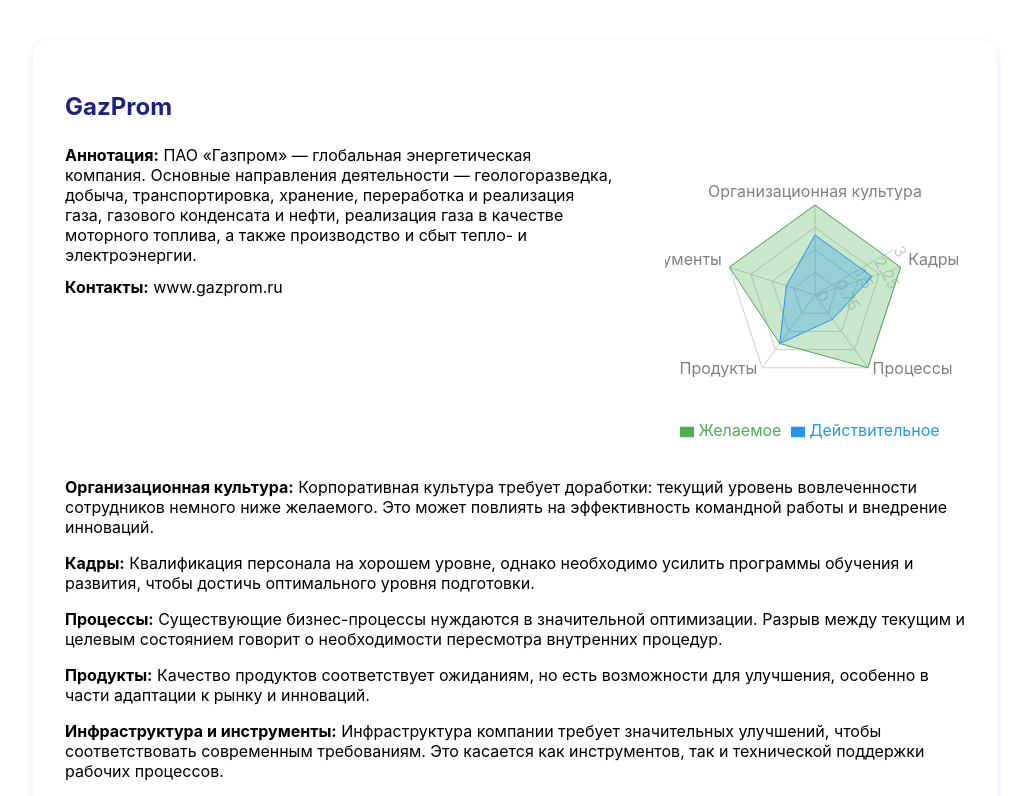
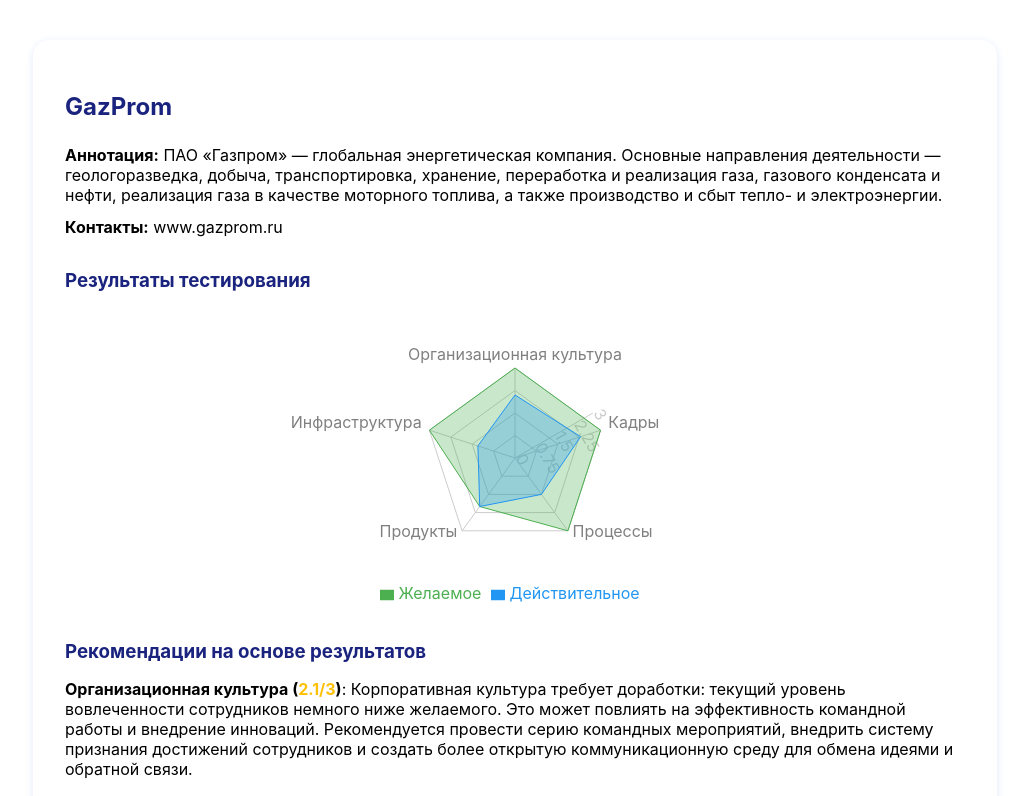
Before and after one commit to Ivan-Abr/DM-frontend, a React (Create React App) app: page /organization/1 in a window 1280 px wide. Shown: the top 796 px of the page, without its empty margins (125-1154 px from the left). Built offline with nearby package versions, Linux system fonts and the light colour scheme; no server answers.

Commit message:
DM - Причесал карточки организаций

```diff
--- a/public/index.html
+++ b/public/index.html
@@ -2,12 +2,12 @@
 <html lang="en">
   <head>
     <meta charset="utf-8" />
-    <link rel="icon" href="%PUBLIC_URL%/favicon.ico" />
+    <link rel="icon" href="%PUBLIC_URL%/images/logo.ico" />
     <meta name="viewport" content="width=device-width, initial-scale=1" />
     <meta name="theme-color" content="#000000" />
     <meta
       name="description"
-      content="Web site created using create-react-app"
+      content="DM-dev - Digital Maturity Assessment"
     />
     <link rel="apple-touch-icon" href="%PUBLIC_URL%/logo192.png" />
     <!--
@@ -24,7 +24,7 @@
       work correctly both with client-side routing and a non-root public URL.
       Learn how to configure a non-root public URL by running `npm run build`.
     -->
-    <title>React App</title>
+    <title>DM-dev</title>
   </head>
   <body>
     <noscript>You need to enable JavaScript to run this app.</noscript>
--- a/src/components/ExpertPanel.tsx
+++ b/src/components/ExpertPanel.tsx
@@ -5,15 +5,6 @@
 import { jwtDecode}  from 'jwt-decode';
 import { EditOutlined, DeleteOutlined, UserOutlined } from '@ant-design/icons';
 import { useNavigate } from 'react-router-dom';
-import {
-  ResponsiveContainer,
-  RadarChart,
-  PolarGrid,
-  PolarAngleAxis,
-  PolarRadiusAxis,
-  Radar,
-  Legend,
-} from 'recharts';
 
 const ExpertPanel: React.FC = () => {
   const [organizations, setOrganizations] = useState<ViewOrganizationDTO[]>([]);
@@ -97,32 +88,6 @@
     }
   };
 
-  const generateRadarData = () => {
-    return layers.map(layer => ({
-      subject: layer.name,
-      desired: Math.floor(Math.random() * 2) + 2, // 2-3
-      actual: Math.floor(Math.random() * 3) + 1, // 0-2
-    }));
-  };
-
-  const RadarChartComponent = () => {
-    const data = generateRadarData();
-    return (
-        <div style={{ width: 600, height: 240 }}>
-          <ResponsiveContainer width="100%" height="100%">
-            <RadarChart cx="50%" cy="50%" outerRadius={90} data={data}>
-              <PolarGrid />
-              <PolarAngleAxis dataKey="subject" />
-              <PolarRadiusAxis angle={30} domain={[0, 3]} />
-              <Radar name="Желаемое" dataKey="desired" stroke="#4caf50" fill="#4caf50" fillOpacity={0.3} />
-              <Radar name="Действительное" dataKey="actual" stroke="#2196f3" fill="#2196f3" fillOpacity={0.3} />
-              <Legend />
-            </RadarChart>
-          </ResponsiveContainer>
-        </div>
-    );
-  };
-
   return (
       <div style={{ maxWidth: 1200, margin: '40px auto', padding: 24, background: '#f5f7fa', borderRadius: 16 }}>
         <div style={{ display: 'flex', justifyContent: 'space-between', alignItems: 'center', marginBottom: 24 }}>
@@ -170,21 +135,16 @@
                     </Space>
                   }
               >
-                <div style={{ display: 'flex', justifyContent: 'space-between', alignItems: 'stretch' }}>
-                  <div style={{ flex: '0 1 50%' }}>
-                    <div><b>Аннотация:</b> {org.annotation}</div>
-                    <div><b>Контакты:</b> {org.contacts}</div>
+                <div>
+                  <div style={{ marginBottom: 8 }}><b>Аннотация:</b> {org.annotation}</div>
+                  <div style={{ marginBottom: 8 }}><b>Контакты:</b> {org.contacts}</div>
                   <Button
                     type="link"
-                      style={{ padding: 0, marginTop: 8 }}
+                    style={{ padding: 0 }}
                     onClick={() => navigate(`/organization/${org.id}`)}
                   >
                     Подробнее
                   </Button>
-                  </div>
-                  <div style={{ flex: '0 1 50%', display: 'flex', justifyContent: 'center', alignItems: 'center' }}>
-                    <RadarChartComponent />
-                  </div>
                 </div>
               </Card>
           ))}
--- a/src/components/OrganizationPanel.tsx
+++ b/src/components/OrganizationPanel.tsx
@@ -22,19 +22,19 @@
   { name: 'Кадры' },
   { name: 'Процессы' },
   { name: 'Продукты' },
-  { name: 'Инфраструктура\nи инструменты' },
+  { name: 'Инфраструктура'},
 ];
 
 const layerTexts = [
-  'Корпоративная культура требует доработки: текущий уровень вовлеченности сотрудников немного ниже желаемого. Это может повлиять на эффективность командной работы и внедрение инноваций.',
-  'Квалификация персонала на хорошем уровне, однако необходимо усилить программы обучения и развития, чтобы достичь оптимального уровня подготовки.',
-  'Существующие бизнес-процессы нуждаются в значительной оптимизации. Разрыв между текущим и целевым состоянием говорит о необходимости пересмотра внутренних процедур.',
-  'Качество продуктов соответствует ожиданиям, но есть возможности для улучшения, особенно в части адаптации к рынку и инноваций.',
-  'Инфраструктура компании требует значительных улучшений, чтобы соответствовать современным требованиям. Это касается как инструментов, так и технической поддержки рабочих процессов.',
+  'Корпоративная культура требует доработки: текущий уровень вовлеченности сотрудников немного ниже желаемого. Это может повлиять на эффективность командной работы и внедрение инноваций. Рекомендуется провести серию командных мероприятий, внедрить систему признания достижений сотрудников и создать более открытую коммуникационную среду для обмена идеями и обратной связи.',
+  'Квалификация персонала на хорошем уровне, однако необходимо усилить программы обучения и развития, чтобы достичь оптимального уровня подготовки. Следует разработать индивидуальные планы развития для ключевых сотрудников, внедрить систему менторства и регулярно проводить оценку профессиональных компетенций. Также рекомендуется создать внутреннюю базу знаний и организовать регулярные обучающие сессии.',
+  'Существующие бизнес-процессы нуждаются в значительной оптимизации. Разрыв между текущим и целевым состоянием говорит о необходимости пересмотра внутренних процедур. Необходимо провести аудит текущих процессов, выявить узкие места и внедрить автоматизацию рутинных операций. Рекомендуется также внедрить систему управления проектами и регулярно проводить ретроспективы для постоянного улучшения процессов.',
+  'Качество продуктов соответствует ожиданиям, но есть возможности для улучшения, особенно в части адаптации к рынку и инноваций. Следует усилить фокус на исследованиях рынка и потребностей клиентов, внедрить регулярный сбор обратной связи от пользователей и создать процесс быстрого прототипирования новых идей. Рекомендуется также наладить более тесное взаимодействие между отделами разработки и маркетинга.',
+  'Инфраструктура компании требует значительных улучшений, чтобы соответствовать современным требованиям. Необходимо обновить техническое оснащение, внедрить современные инструменты разработки и автоматизации, а также улучшить систему информационной безопасности. Рекомендуется также создать резервные системы и разработать план аварийного восстановления.',
 ];
 
 const desired = [3, 3, 3, 2, 3];
-const actual = [2, 2, 1, 2, 1];
+const actual = [2.1, 2.3, 1.5, 2.0, 1.3];
 
 const chartData = layers.map((layer, i) => ({
   subject: layer.name,
@@ -57,8 +57,7 @@
           }}
       >
         <h2 style={{ color: '#1a237e', marginBottom: 24 }}>{org.name}</h2>
-        <div style={{ display: 'flex', alignItems: 'flex-start', marginBottom: 32 }}>
-          <div style={{ flex: '0 1 70%', maxWidth: '70%', paddingRight: 32 }}>
+        <div style={{ marginBottom: 32 }}>
           <div style={{ marginBottom: 12 }}>
             <b>Аннотация:</b> {org.annotation}
           </div>
@@ -66,16 +65,10 @@
             <b>Контакты:</b> {org.contacts}
           </div>
         </div>
-          <div
-              style={{
-                flex: '0 1 30%',
-                minWidth: 320,
-                maxWidth: 350,
-                display: 'flex',
-                justifyContent: 'flex-end',
-              }}
-          >
-            <RadarChart outerRadius={90} width={300} height={300} data={chartData}>
+        <div style={{ marginBottom: 32 }}>
+          <h3 style={{ color: '#1a237e', marginBottom: 16 }}>Результаты тестирования</h3>
+          <div style={{ display: 'flex', justifyContent: 'center' }}>
+            <RadarChart outerRadius={90} width={600} height={300} data={chartData}>
               <PolarGrid />
               <PolarAngleAxis dataKey="subject" />
               <PolarRadiusAxis angle={30} domain={[0, 3]} />
@@ -98,11 +91,26 @@
           </div>
         </div>
         <div style={{ marginTop: 24 }}>
-          {layers.map((layer, idx) => (
+          <h3 style={{ color: '#1a237e', marginBottom: 16 }}>Рекомендации на основе результатов</h3>
+          {layers.map((layer, idx) => {
+            const difference = desired[idx] - actual[idx];
+            let color = '#4caf50'; // green
+            if (difference >= 1.6) {
+              color = '#f44336'; // red
+            } else if (difference >= 0.8) {
+              color = '#ffc107'; // yellow
+            }
+
+            return (
               <p key={layer.name} style={{ marginBottom: 12 }}>
-                <b>{layer.name}:</b> {layerTexts[idx]}
+                <b>{layer.name}</b><b><span style={{ color: '#000' }}> (</span>
+                <span style={{ color }}>{actual[idx]}</span>
+                <span style={{ color }}>/</span>
+                <span style={{ color }}>{desired[idx]}</span>
+                <span style={{ color: '#000' }}>)</span></b>: {layerTexts[idx]}
               </p>
-          ))}
+            );
+          })}
         </div>
       </div>
   );
```
Also changed, not shown: src/components/crud/QuestionPanel.tsx (+19 -44 lines). Lines whose indentation alone changed are shown as unchanged.
